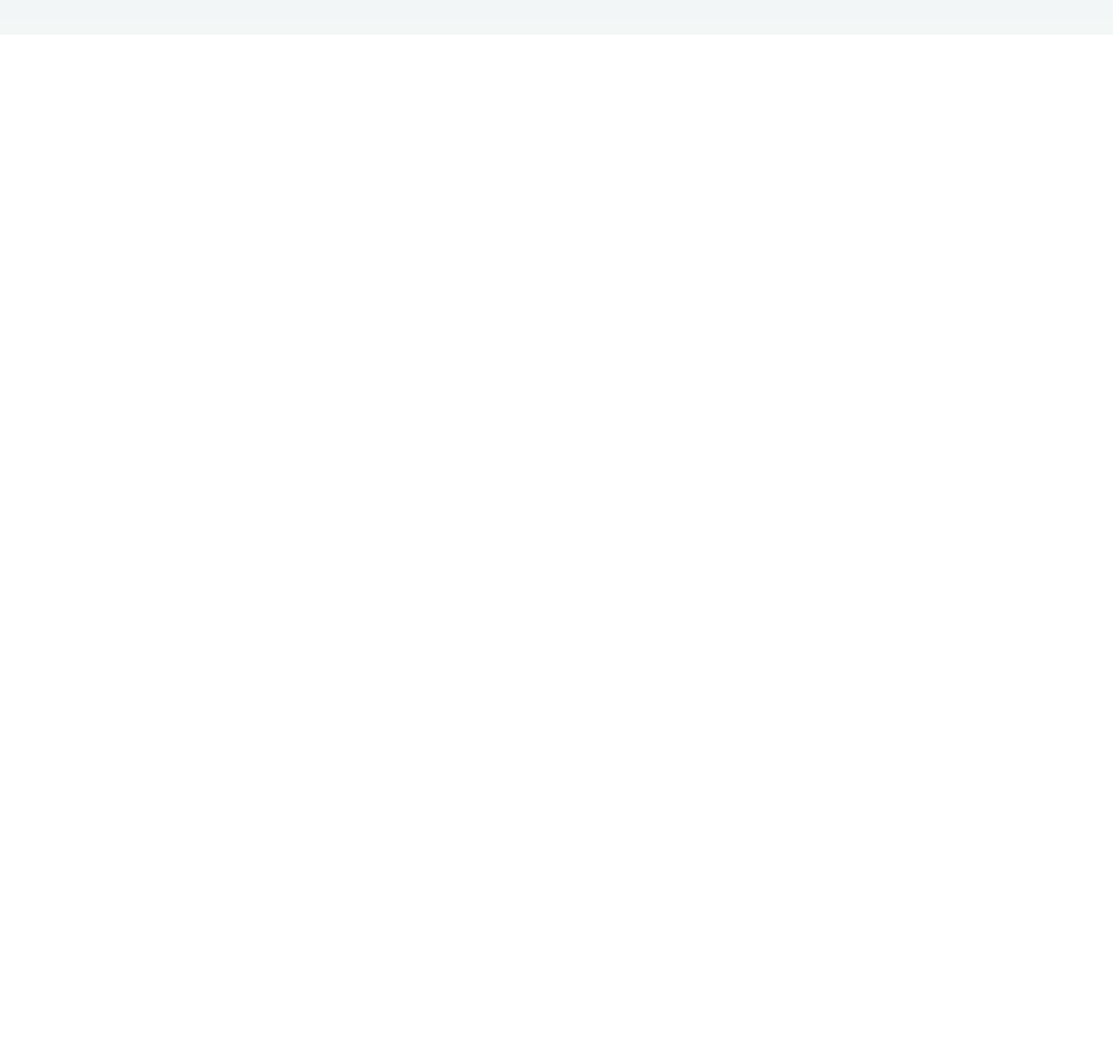
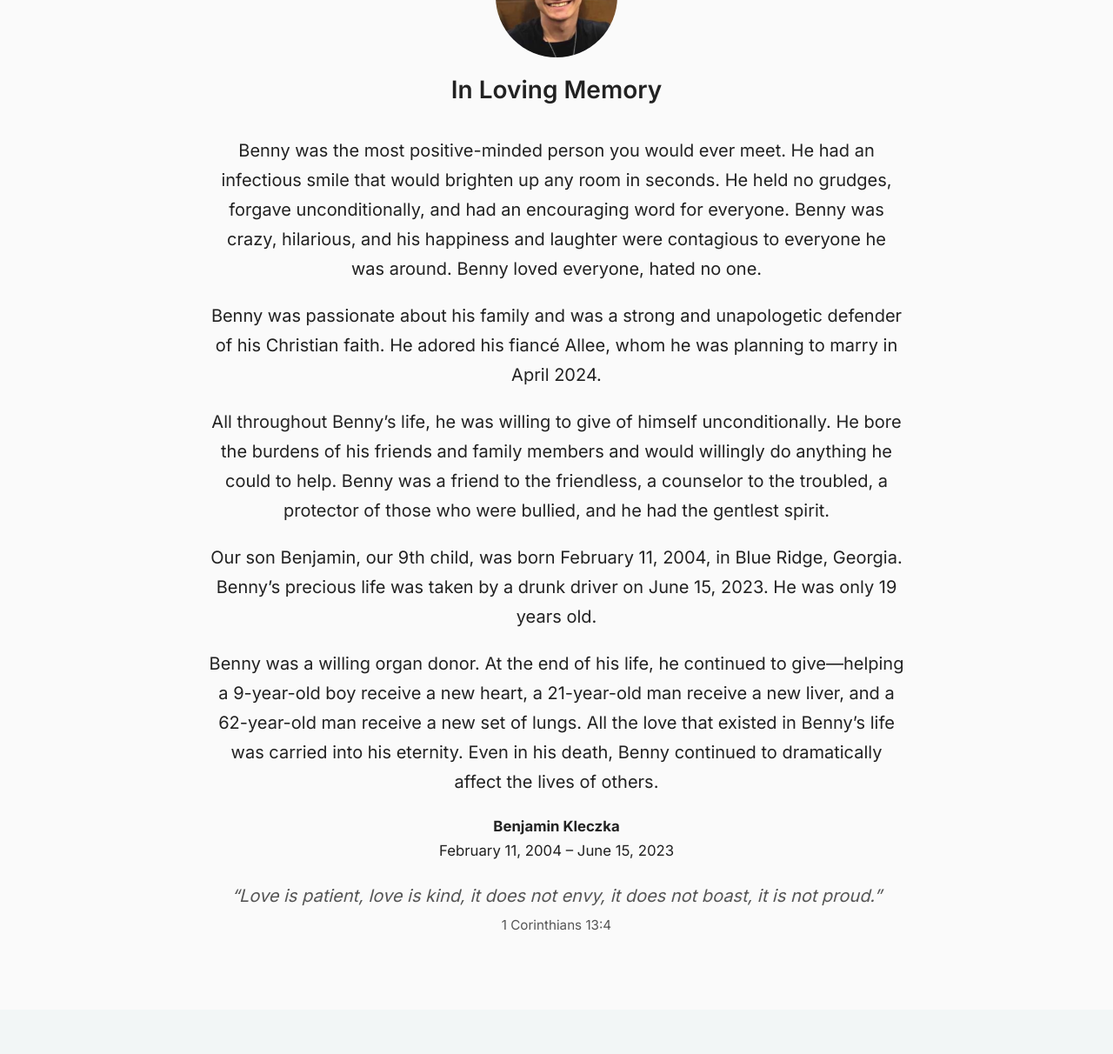
Before and after one commit to mikronman/heavensview, a website: page public/index.html in a window 1280 px wide. Shown: the part 4043-5255 px from the top of the page at 87% size. Before the commit the page ends 4083 px from the top, so only its background shows below. Drawn offline with Linux system fonts and the light colour scheme.

Commit message:
Added Benny Section and favicon

```diff
--- a/public/index.html
+++ b/public/index.html
@@ -20,7 +20,7 @@
     />
   <!-- Open Graph -->
   <meta property="og:type" content="website" />
-  <meta property="og:title" content="Heaven’s View Cabin | Adult-Only Mountain Retreat Near Blue Ridge, GA" />
+  <meta property="og:title" content="Heaven’s View Cabin | Adult Only Mountain Retreat Near Blue Ridge, GA" />
   <meta
     property="og:description"
     content="A cozy, adult-only mountain cabin with stunning views, private hot tub, and easy access to Blue Ridge and Ellijay."
@@ -41,6 +41,16 @@
     name="twitter:image"
     content="https://heavensviewcabin.com/images/hero/hero-desktop.jpg"
     />
+
+    <link rel="icon" href="/favicon/favicon.ico" />
+
+    <link rel="icon" type="image/png" sizes="32x32" href="/favicon/favicon-32x32.png" />
+    <link rel="icon" type="image/png" sizes="16x16" href="/favicon/favicon-16x16.png" />
+
+    <link rel="apple-touch-icon" href="/favicon/apple-touch-icon.png" />
+
+    <link rel="manifest" href="/favicon/site.webmanifest" />
+
 
   <!-- FONTS-->
    <link rel="preconnect" href="https://fonts.googleapis.com" />
@@ -245,6 +255,69 @@
             </div>
         </section>
 
+        <section class="remembrance">
+            <div class="remembrance-inner">
+                <img
+                    src="/images/misc/benny.png"
+                    alt="Benjamin Kleczka"
+                    class="remembrance-photo"
+                />
+
+
+                <h2>In Loving Memory</h2>
+
+                <div class="remembrance-text">
+                <p>
+                    Benny was the most positive-minded person you would ever meet. He had an
+                    infectious smile that would brighten up any room in seconds. He held no
+                    grudges, forgave unconditionally, and had an encouraging word for everyone.
+                    Benny was crazy, hilarious, and his happiness and laughter were contagious
+                    to everyone he was around. Benny loved everyone, hated no one.
+                </p>
+
+                <p>
+                    Benny was passionate about his family and was a strong and unapologetic
+                    defender of his Christian faith. He adored his fiancé Allee, whom he was
+                    planning to marry in April 2024.
+                </p>
+
+                <p>
+                    All throughout Benny’s life, he was willing to give of himself
+                    unconditionally. He bore the burdens of his friends and family members and
+                    would willingly do anything he could to help. Benny was a friend to the
+                    friendless, a counselor to the troubled, a protector of those who were
+                    bullied, and he had the gentlest spirit.
+                </p>
+
+                <p>
+                    Our son Benjamin, our 9th child, was born February 11, 2004, in Blue Ridge,
+                    Georgia. Benny’s precious life was taken by a drunk driver on June 15, 2023.
+                    He was only 19 years old.
+                </p>
+
+                <p>
+                    Benny was a willing organ donor. At the end of his life, he continued to
+                    give—helping a 9-year-old boy receive a new heart, a 21-year-old man receive
+                    a new liver, and a 62-year-old man receive a new set of lungs. All the love
+                    that existed in Benny’s life was carried into his eternity. Even in his
+                    death, Benny continued to dramatically affect the lives of others.
+                </p>
+
+                <p class="remembrance-name">
+                    <strong>Benjamin Kleczka</strong><br />
+                    February 11, 2004 – June 15, 2023
+                </p>
+
+                <p class="remembrance-verse">
+                    “Love is patient, love is kind, it does not envy, it does not boast, it is
+                    not proud.”<br />
+                    <span>1 Corinthians 13:4</span>
+                </p>
+                </div>
+            </div>
+        </section>
+
+
     </main>
 
     <footer class="site-footer">
--- a/public/styles.css
+++ b/public/styles.css
@@ -516,3 +516,55 @@ section {
   color: #555;
   margin: 0.2rem 0;
 }
+
+.remembrance {
+  background-color: #fafafa; /* very light, neutral */
+  padding: 4rem 1.5rem;
+}
+
+.remembrance-inner {
+  max-width: 800px;
+  margin: 0 auto;
+  text-align: center;
+}
+
+.remembrance-photo {
+  width: 140px;
+  height: 140px;
+  object-fit: cover;
+  border-radius: 50%;
+  margin-bottom: 1.5rem;
+}
+
+.remembrance h2 {
+  font-size: 1.75rem;
+  margin-bottom: 2rem;
+}
+
+.remembrance-text p {
+  max-width: 1024px;
+  margin: 0 auto 1.25rem;
+  line-height: 1.7;
+}
+
+.remembrance-name {
+  margin-top: 2rem;
+  font-size: 1.05rem;
+}
+
+.remembrance-verse {
+  margin-top: 1.5rem;
+  font-style: italic;
+  color: #555;
+}
+
+.remembrance-verse span {
+  display: block;
+  margin-top: 0.25rem;
+  font-style: normal;
+  font-size: 0.95rem;
+}
+
+.remembrance-inner img {
+    margin:1em auto;
+}
```
Also changed, not shown: public/favicon/android-chrome-192x192.png (added), public/favicon/android-chrome-512x512.png (added), public/favicon/apple-touch-icon.png (added), public/favicon/favicon-16x16.png (added), public/favicon/favicon-32x32.png (added), public/favicon/favicon.ico (added), public/favicon/site.webmanifest (added), public/images/misc/benny.png (added).
